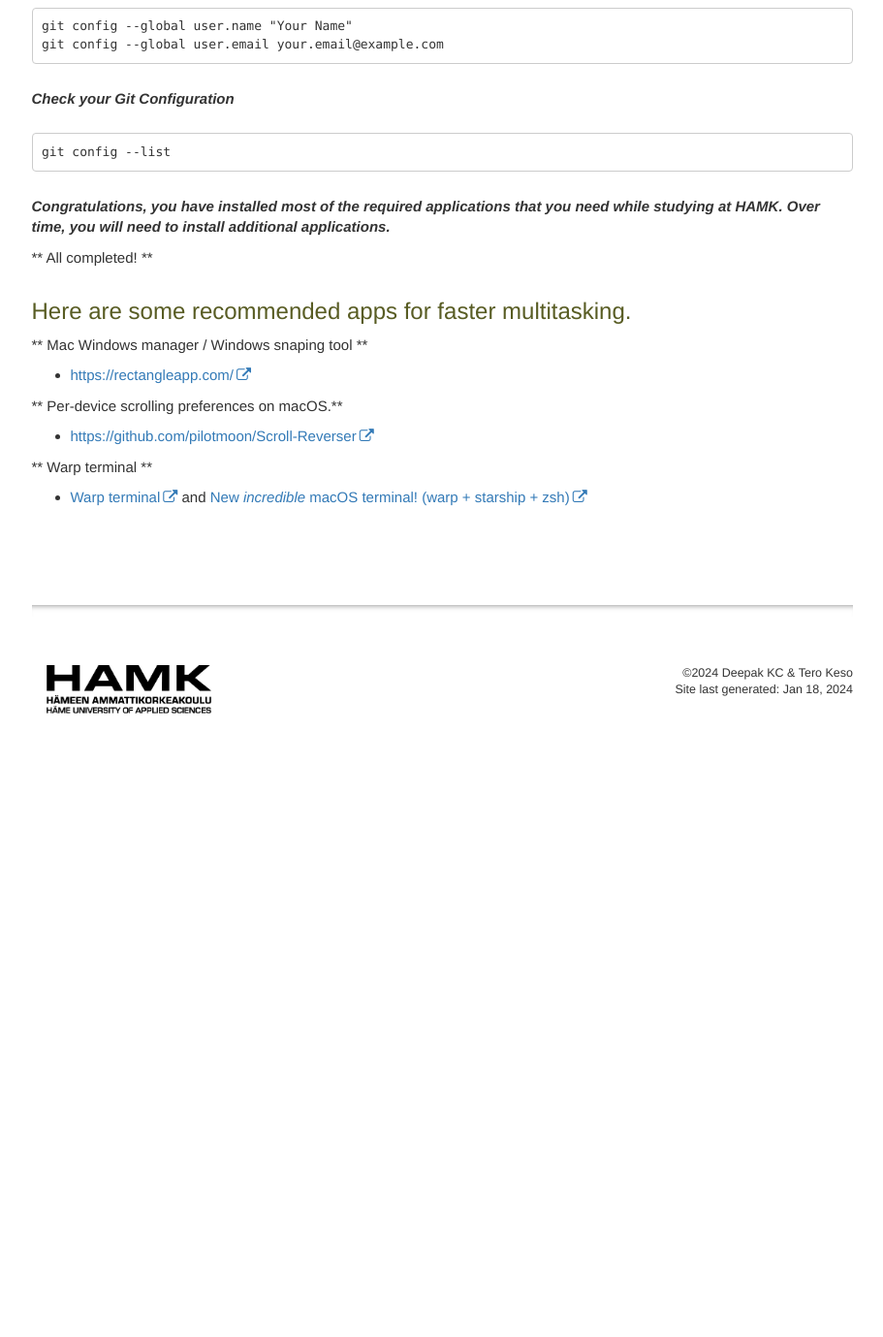
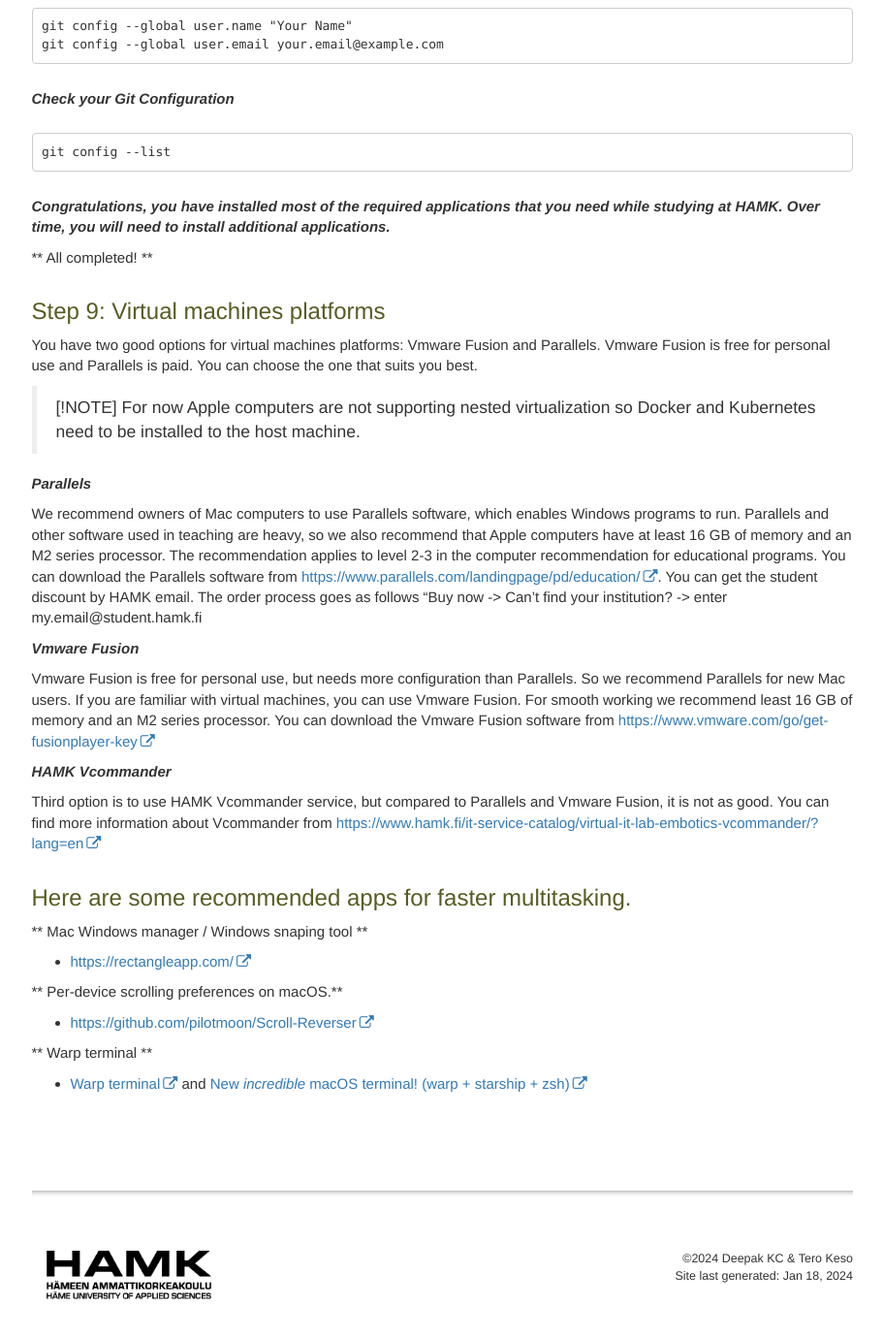
Before and after one commit to hamk-business-information-technology/os, a Jekyll site: the page built from HAMK_BASIC_Software_MacUsers.md, in a window 1280 px wide and 1400 px high, scrolled down 7241 px. Shown: the top 1379 px of the window at 97% size, without its empty margins (330-1241 px from the left). Built offline with Jekyll 4.4.1, drawn with Linux system fonts in a browser that asks for light colours; our own code applies the rules of GitHub Pages for plain Markdown files; comment, search, counter and statistics services are not loaded; before the commit the page ends 8037 px from its top, so only the background shows below that; some of the changed text lies outside the part shown.

Commit message:
Mac Vmware Fusion

```diff
--- a/HAMK_BASIC_Software_MacUsers.md
+++ b/HAMK_BASIC_Software_MacUsers.md
@@ -151,6 +151,28 @@
 
 ** All completed! **
 
+
+## Step 9: Virtual machines platforms
+
+
+You have two good options for virtual machines platforms: Vmware Fusion and Parallels. Vmware Fusion is free for personal use and Parallels is paid. You can choose the one that suits you best.
+> [!NOTE]
+> For now Apple computers are not supporting nested virtualization so Docker and Kubernetes need to be installed to the host machine.
+
+
+***Parallels***
+
+We recommend owners of Mac computers to use Parallels software, which enables Windows programs to run. Parallels and other software used in teaching are heavy, so we also recommend that Apple computers have at least 16 GB of memory and an M2 series processor. The recommendation applies to level 2-3 in the computer recommendation for educational programs. You can download the Parallels software from [https://www.parallels.com/landingpage/pd/education/](https://www.parallels.com/landingpage/pd/education/). You can get the student discount by HAMK email. The order process goes as follows “Buy now -> Can't find your institution? -> enter my.email@student.hamk.fi
+
+***Vmware Fusion***
+
+Vmware Fusion is free for personal use, but needs more configuration than Parallels. So we recommend Parallels for new Mac users. If you are familiar with virtual machines, you can use Vmware Fusion. For smooth working we recommend least 16 GB of memory and an M2 series processor. You can download the Vmware Fusion software from [https://www.vmware.com/go/get-fusionplayer-key](https://www.vmware.com/go/get-fusionplayer-key)
+
+***HAMK Vcommander***
+
+Third option is to use HAMK Vcommander service, but compared to Parallels and Vmware Fusion, it is not as good. You can find more information about Vcommander from [https://www.hamk.fi/it-service-catalog/virtual-it-lab-embotics-vcommander/?lang=en](https://www.hamk.fi/it-service-catalog/virtual-it-lab-embotics-vcommander/?lang=en)
+
+
 ## Here are some recommended apps for faster multitasking.
 
 ** Mac Windows manager / Windows snaping tool **
```
